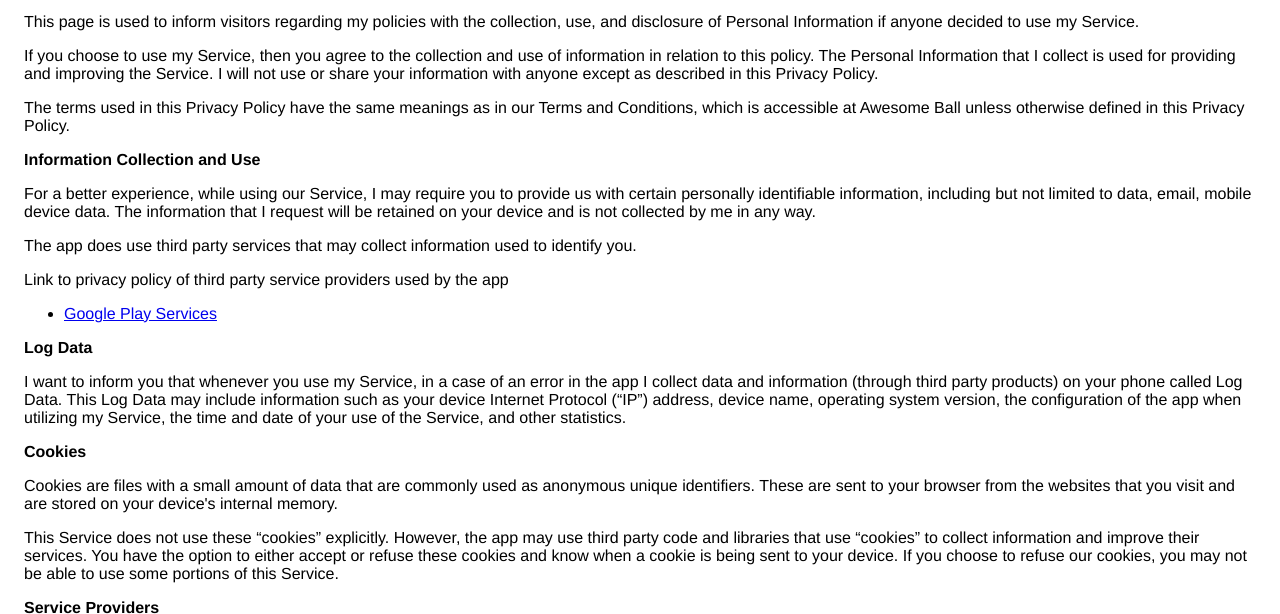
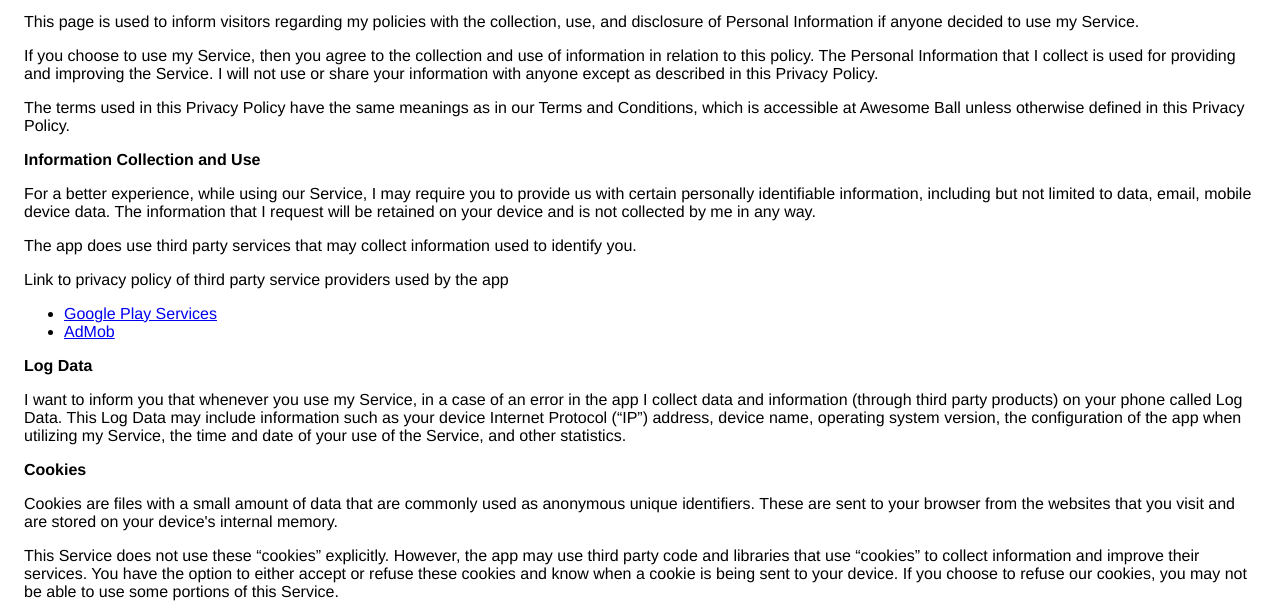
Before and after one commit to AbhayKumarr/AwesomeBall, a plain HTML site: page privacyPolicy.html in a window 1280 px wide. Shown: the part 113-727 px from the top of the page. Drawn offline with Linux system fonts and the light colour scheme.

Commit message:
Update privacyPolicy.html

```diff
--- a/privacyPolicy.html
+++ b/privacyPolicy.html
@@ -7,7 +7,7 @@
       <style> body { font-family: 'Helvetica Neue', Helvetica, Arial, sans-serif; padding:1em; } </style>
     </head>
     <body>
-    <h2>Privacy Policy</h2> <p>
+    <h2> Privacy Policy</h2> <p>
                     Abhay Kumar built the Awesome Ball app as
                     a Free app. This SERVICE is provided by
                     Abhay Kumar at no cost and is intended for
@@ -42,7 +42,7 @@
                   </p> <div><p>
                       Link to privacy policy of third party service providers
                       used by the app
-                    </p> <ul><li><a href="https://www.google.com/policies/privacy/" target="_blank">Google Play Services</a></li><!----><!----><!----><!----><!----><!----><!----><!----><!----><!----></ul></div> <p><strong>Log Data</strong></p> <p>
+                    </p> <ul><li><a href="https://www.google.com/policies/privacy/" target="_blank">Google Play Services</a></li><li><a href="https://support.google.com/admob/answer/6128543?hl=en" target="_blank">AdMob</a></li><!----><!----><!----><!----><!----><!----><!----><!----><!----></ul></div> <p><strong>Log Data</strong></p> <p>
                     I want to inform you that whenever
                     you use my Service, in a case of an error in the
                     app I collect data and information (through third
```
